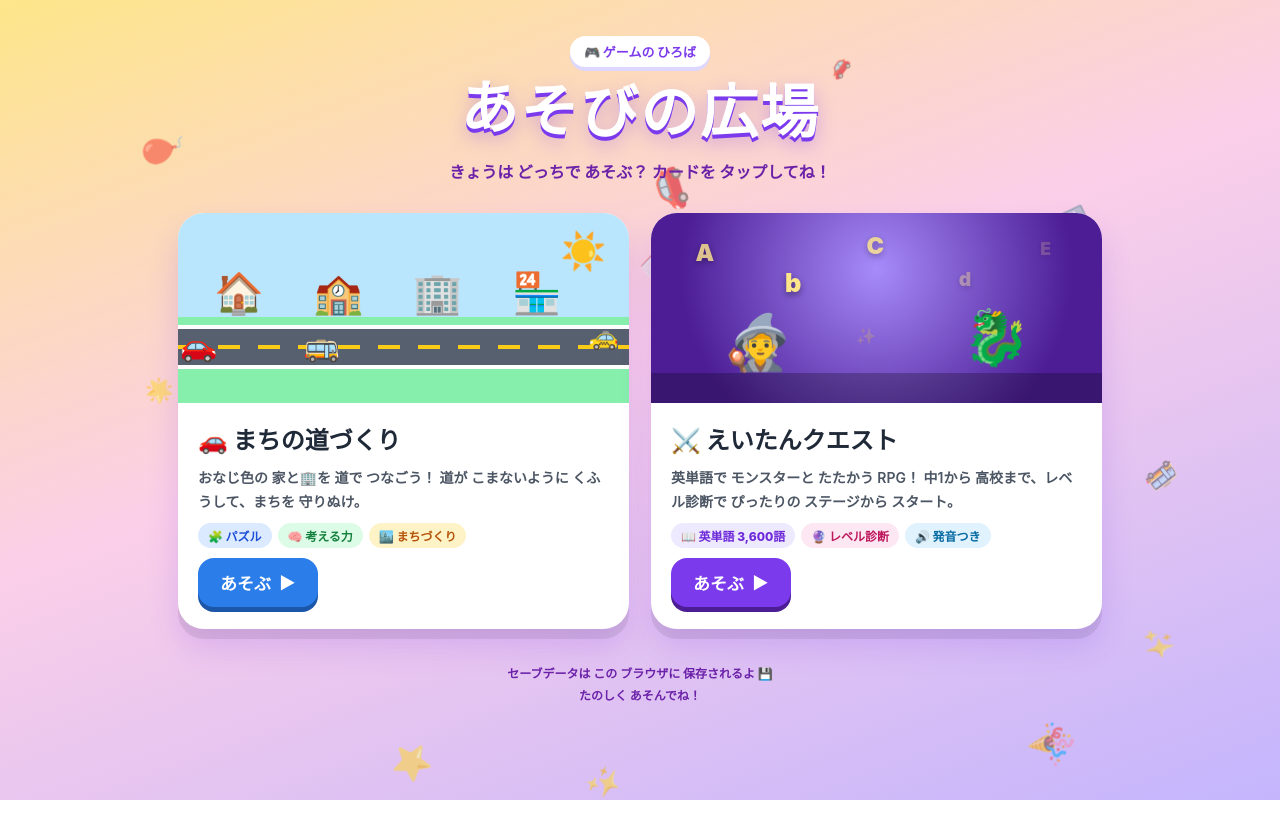
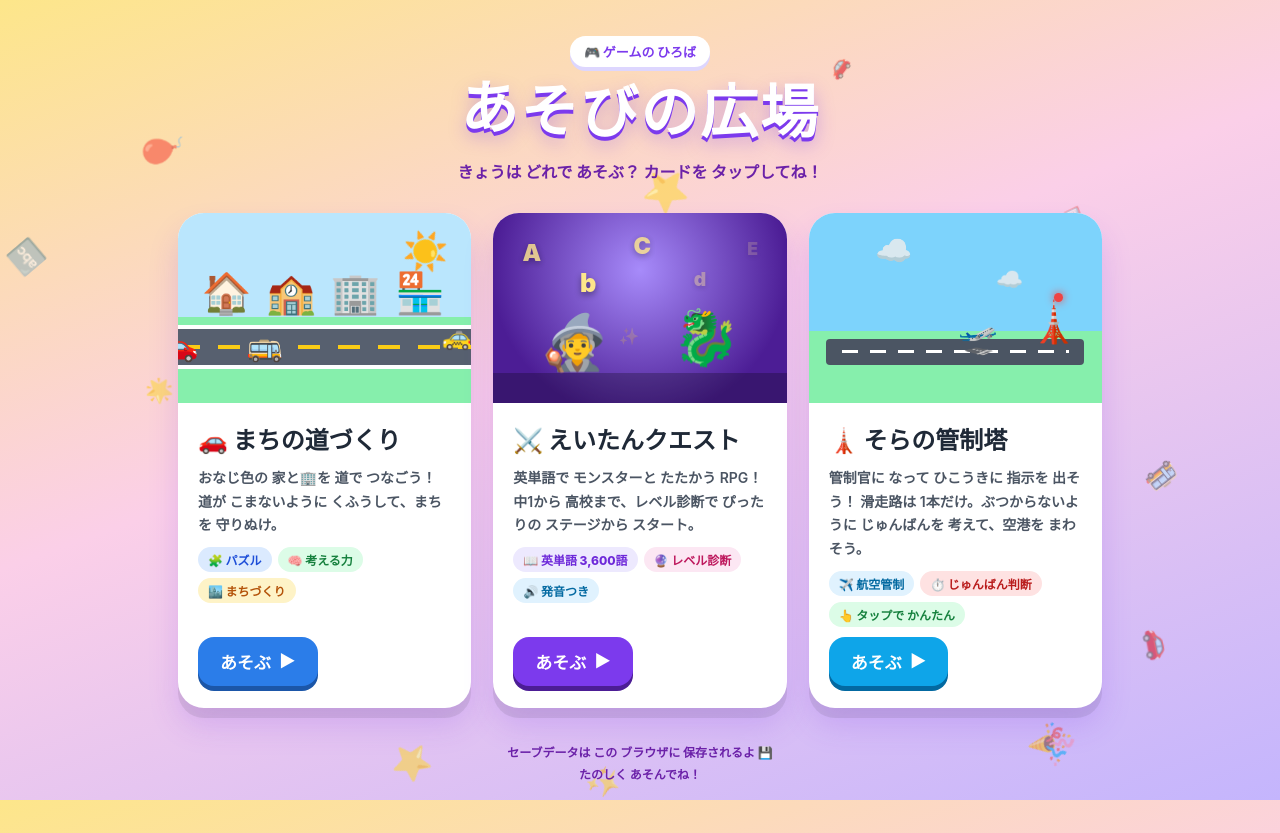
Before and after one commit to fujshin/AIgames, a plain HTML site: page index.html in a window 1280 px wide. Before the commit the page ends 800 px from the top, so only its background shows below. Drawn offline with Linux system fonts and the light colour scheme.

Commit message:
Add files via upload

```diff
--- a/index.html
+++ b/index.html
@@ -108,6 +108,23 @@
   @keyframes zap { 0%, 100% { opacity: 0; transform: translateX(-90%) scale(.6); } 40% { opacity: 1; } 70% { opacity: 1; transform: translateX(10%) scale(1.2); } }
   .tag.e1 { background: #ede9fe; color: #6d28d9; } .tag.e2 { background: #fce7f3; color: #be185d; } .tag.e3 { background: #e0f2fe; color: #0369a1; }
   .play.purple { background: #7c3aed; box-shadow: 0 5px 0 #4c1d95; }
+  /* --- 管制塔ゲームの場面：滑走路と 飛行機 --- */
+  .tower { background: linear-gradient(#7dd3fc 0 62%, #86efac 62% 100%); }
+  .tower .cloud { position: absolute; font-size: 30px; opacity: .9; animation: drift linear infinite; }
+  @keyframes drift { from { left: -50px; } to { left: 110%; } }
+  .tower .runway { position: absolute; left: 6%; right: 6%; bottom: 20%; height: 26px; background: #4b5563; border-radius: 4px; }
+  .tower .runway::after { content: ''; position: absolute; left: 6%; right: 6%; top: 50%; height: 3px; margin-top: -1.5px;
+    background: repeating-linear-gradient(90deg, #fff 0 16px, transparent 16px 28px); }
+  .tower .ctl { position: absolute; right: 8%; bottom: 30%; font-size: 40px; }
+  .tower .lamp { position: absolute; right: calc(8% + 16px); bottom: calc(30% + 44px); width: 9px; height: 9px; border-radius: 50%;
+    background: #22c55e; box-shadow: 0 0 8px #22c55e; animation: blink 1.4s steps(1) infinite; }
+  @keyframes blink { 50% { background: #ef4444; box-shadow: 0 0 8px #ef4444; } }
+  .tower .plane { position: absolute; font-size: 32px; animation: land 5s ease-in infinite; }
+  @keyframes land { 0% { left: -12%; bottom: 82%; transform: rotate(10deg); } 60% { left: 30%; bottom: 25%; transform: rotate(5deg); } 100% { left: 78%; bottom: 23%; transform: rotate(0); } }
+  .tower .plane.up { animation: takeoff 5s ease-in infinite; animation-delay: -2.5s; }
+  @keyframes takeoff { 0% { left: 12%; bottom: 23%; transform: rotate(0); } 45% { left: 50%; bottom: 23%; transform: rotate(0); } 100% { left: 110%; bottom: 88%; transform: rotate(-25deg); } }
+  .tag.a1 { background: #e0f2fe; color: #0369a1; } .tag.a2 { background: #fee2e2; color: #b91c1c; } .tag.a3 { background: #dcfce7; color: #15803d; }
+  .play.skyb { background: #0ea5e9; box-shadow: 0 5px 0 #0369a1; }
 
   footer { text-align: center; margin-top: 34px; font-size: 12px; color: #6b21a8; font-weight: 700; line-height: 1.8; }
 
@@ -124,7 +141,7 @@
   <header>
     <span class="badge">🎮 ゲームの ひろば</span>
     <h1><span class="bounce">あ</span><span class="bounce">そ</span><span class="bounce">び</span><span class="bounce">の</span><span class="bounce">広</span><span class="bounce">場</span></h1>
-    <p class="lead">きょうは どっちで あそぶ？ カードを タップしてね！</p>
+    <p class="lead">きょうは どれで あそぶ？ カードを タップしてね！</p>
   </header>
 
   <main class="games">
@@ -177,6 +194,27 @@
         <span class="play purple">あそぶ <span class="arrow">▶</span></span>
       </div>
     </a>
+    <!-- 管制塔ゲーム -->
+    <a class="card" href="Pilot/index.html" aria-label="そらの管制塔 で あそぶ">
+      <div class="scene tower" aria-hidden="true">
+        <span class="cloud" style="top:10%; animation-duration:16s">☁️</span>
+        <span class="cloud" style="top:28%; animation-duration:22s; animation-delay:-9s; font-size:22px">☁️</span>
+        <div class="runway"></div>
+        <span class="ctl">🗼</span><span class="lamp"></span>
+        <span class="plane">✈️</span>
+        <span class="plane up">🛫</span>
+      </div>
+      <div class="body">
+        <h2>🗼 そらの管制塔</h2>
+        <p>管制官に なって ひこうきに 指示を 出そう！ 滑走路は 1本だけ。ぶつからないように じゅんばんを 考えて、空港を まわそう。</p>
+        <div class="tags">
+          <span class="tag a1">✈️ 航空管制</span>
+          <span class="tag a2">⏱️ じゅんばん判断</span>
+          <span class="tag a3">👆 タップで かんたん</span>
+        </div>
+        <span class="play skyb">あそぶ <span class="arrow">▶</span></span>
+      </div>
+    </a>
   </main>
 
   <footer>
@@ -189,9 +227,9 @@
   // 背景に ふわふわ のぼる 飾りを ちらす（動きを へらす設定の 端末では 出さない）
   (function () {
     if (window.matchMedia && matchMedia('(prefers-reduced-motion: reduce)').matches) return;
-    const items = ['⭐', '🎈', '🚗', '📖', '✨', '🔤', '🌟', '🚌', '💡', '🎉'];
+    const items = ['⭐', '🎈', '🚗', '📖', '✨', '🔤', '🌟', '🚌', '💡', '🎉', '✈️', '🗼'];
     const sky = document.getElementById('sky');
-    for (let i = 0; i < 16; i++) {
+    for (let i = 0; i < 18; i++) {
       const s = document.createElement('span');
       s.className = 'float';
       s.textContent = items[i % items.length];
```
